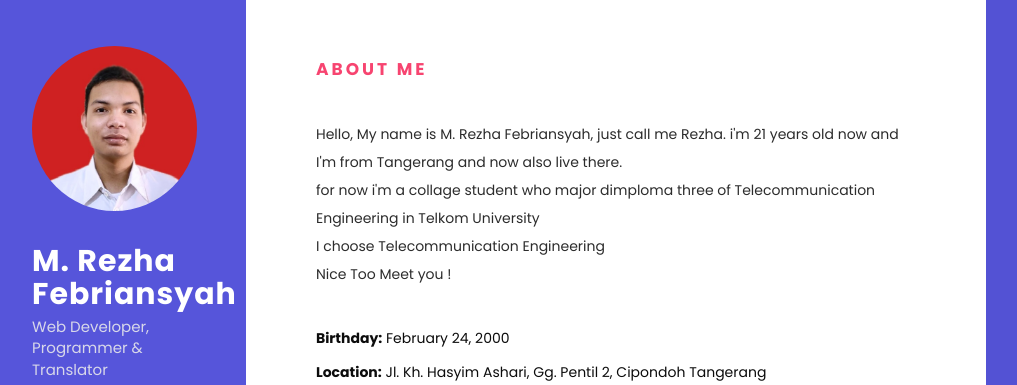
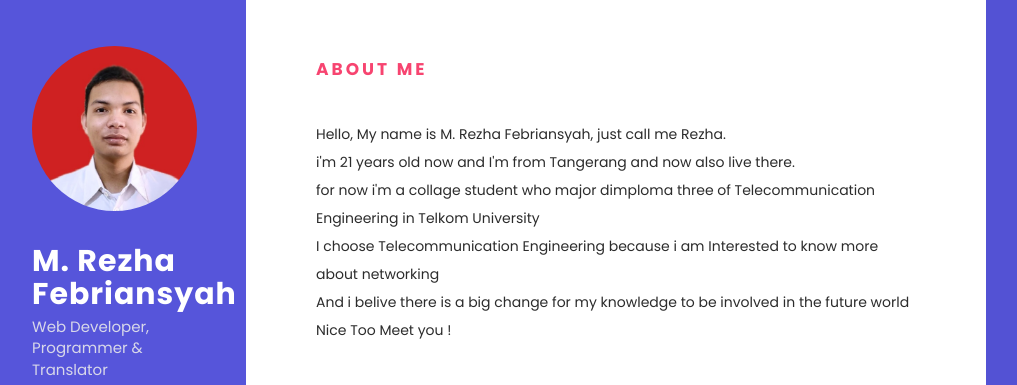
Before and after one commit to rezhafeb/rezhafeb.CV, a plain HTML site: page index.html in a window 1280 px wide. Shown: the top 385 px of the page, without its empty margins (154-1171 px from the left). Drawn offline with Linux system fonts and the light colour scheme.

Commit message:
add about2

```diff
--- a/index.html
+++ b/index.html
@@ -109,9 +109,11 @@
 			<!-- Intro -->
 			<div class="intro">
 
-				<p>Hello, My name is M. Rezha Febriansyah, just call me Rezha. i'm 21 years old now and I'm from Tangerang and now also live there.  </p>
+				<p>Hello, My name is M. Rezha Febriansyah, just call me Rezha. </p>
+				<p>i'm 21 years old now and I'm from Tangerang and now also live there.  </p>
 				<p>for now i'm a collage student who major dimploma three of Telecommunication Engineering in Telkom  University</p>
-				<p>I choose Telecommunication Engineering </p>
+				<p>I choose Telecommunication Engineering because i am Interested to know more about networking </p>
+				<p>And i belive there is a big change for my knowledge to be involved in the future world</p>
 				<p>Nice Too Meet you !</p>
 				<ul class="info">
 					<li><strong>Birthday:</strong> February 24, 2000</li>
```
